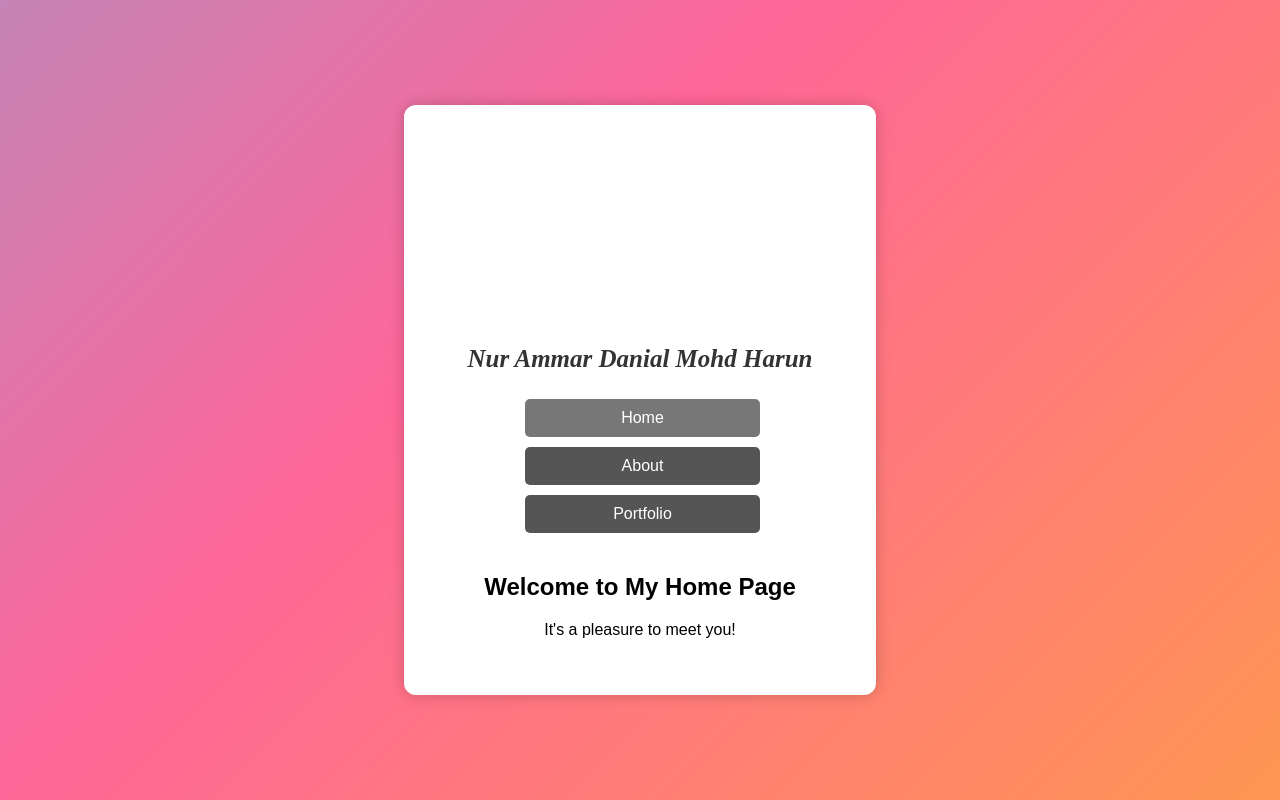
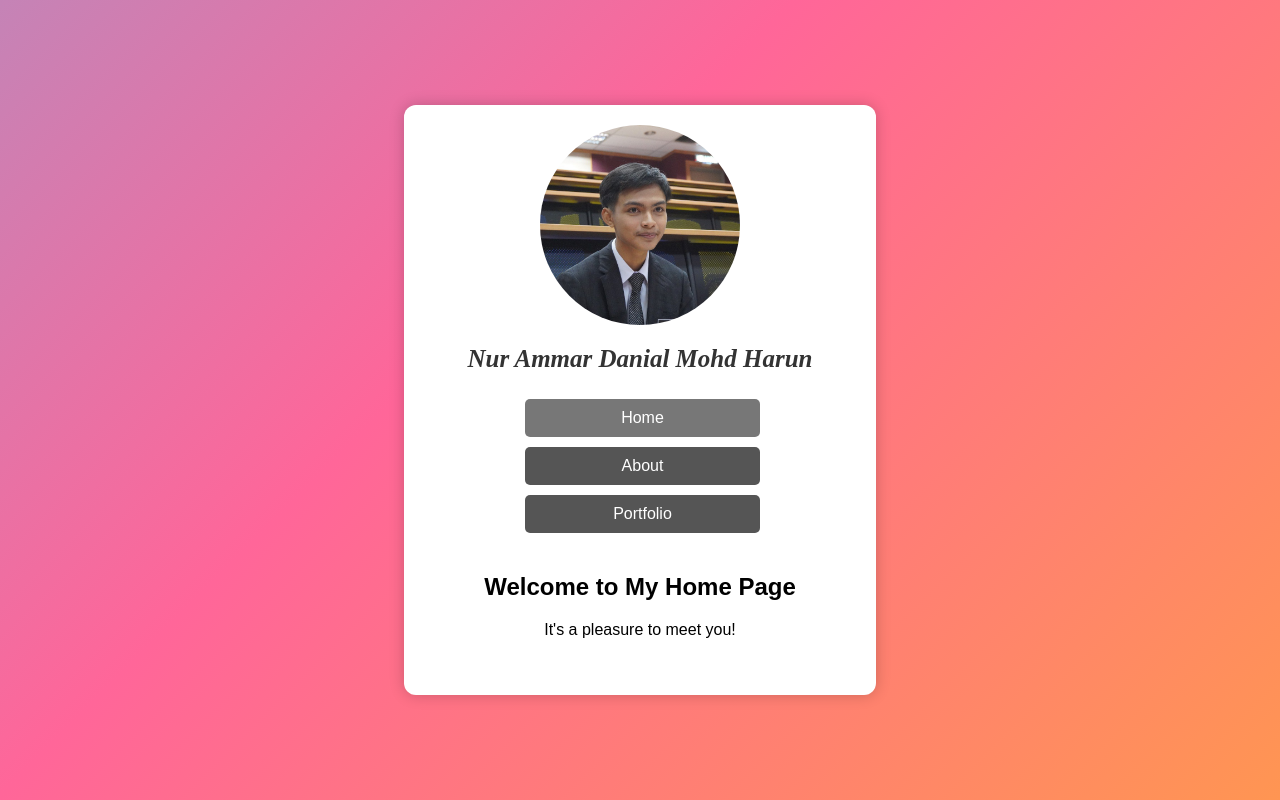
Before and after one commit to Nair-ammar/AmmarResume, a plain HTML site: page index.html in a window 1280 px wide. Drawn offline with Linux system fonts and the light colour scheme.

Commit message:
Update index.html

```diff
--- a/index.html
+++ b/index.html
@@ -38,7 +38,7 @@
             width: 200px;
             height: 200px;
             border-radius: 50%;
-            background-image: url('');
+            background-image: url('photo_2024-02-25_23-40-11.jpg');
             background-size: cover;
             background-position: center;
             display: inline-block;
```
